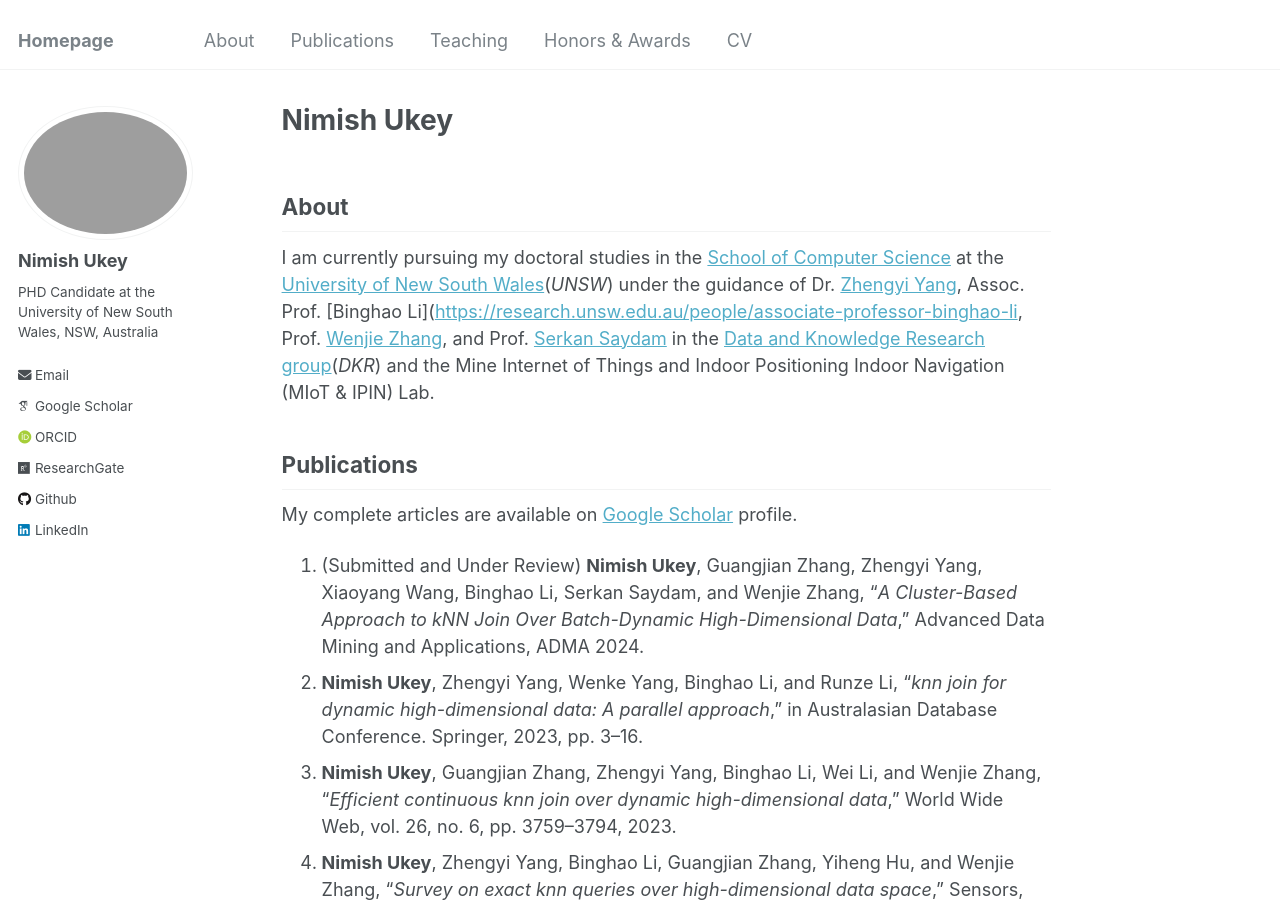
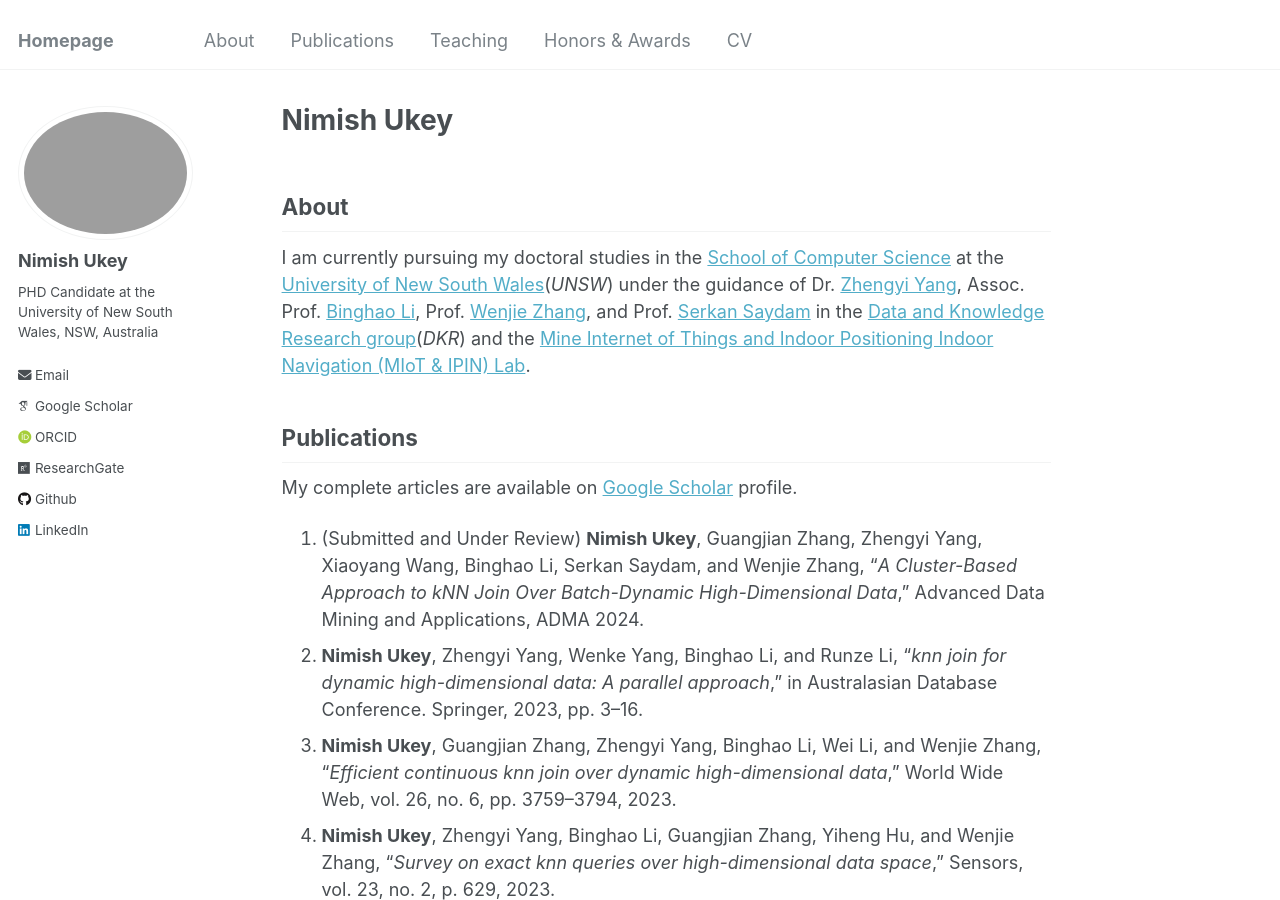
Before and after one commit to nimishukey/nimishukey.github.io, a Jekyll site: the page built from _pages/about.md, in a window 1280 px wide and 900 px high. Built offline with Jekyll 4.4.1, drawn with Linux system fonts in a browser that asks for light colours; some web fonts are replaced; part of the change alters nothing that is shown.

Commit message:
Update about.md

```diff
--- a/_pages/about.md
+++ b/_pages/about.md
@@ -8,7 +8,7 @@ redirect_from:
 ---
 
 <h2 id="biography"> About </h2>
-I am currently pursuing my doctoral studies in the [School of Computer Science](https://www.unsw.edu.au/engineering/our-schools/computer-science-and-engineering) at the [University of New South Wales](https://www.unsw.edu.au/)(*UNSW*) under the guidance of Dr. [Zhengyi Yang](http://www.zhengyi.one/), Assoc. Prof. [Binghao Li]([https://research.unsw.edu.au/people/associate-professor-binghao-li](https://www.unsw.edu.au/staff/binghao-li), Prof. [Wenjie Zhang](https://www.cse.unsw.edu.au/~zhangw/), and Prof. [Serkan Saydam](https://www.unsw.edu.au/staff/serkan-saydam) in the [Data and Knowledge Research group](https://unswdb.github.io/)(*DKR*) and the Mine Internet of Things and Indoor Positioning Indoor Navigation (MIoT & IPIN) Lab.
+I am currently pursuing my doctoral studies in the [School of Computer Science](https://www.unsw.edu.au/engineering/our-schools/computer-science-and-engineering) at the [University of New South Wales](https://www.unsw.edu.au/)(*UNSW*) under the guidance of Dr. [Zhengyi Yang](http://www.zhengyi.one/), Assoc. Prof. [Binghao Li](https://www.unsw.edu.au/staff/binghao-li), Prof. [Wenjie Zhang](https://www.cse.unsw.edu.au/~zhangw/), and Prof. [Serkan Saydam](https://www.unsw.edu.au/staff/serkan-saydam) in the [Data and Knowledge Research group](https://unswdb.github.io/)(*DKR*) and the [Mine Internet of Things and Indoor Positioning Indoor Navigation (MIoT & IPIN) Lab](https://www.unsw.edu.au/engineering/our-schools/minerals-and-energy-resources-engineering/our-research/facilities/miot-ipin-lab).
 
 <h2 id="publications"> Publications </h2>
 My complete articles are available on [Google Scholar](https://scholar.google.com.au/citations?user=zOsfTjIAAAAJ&hl=en&oi=ao) profile.
```
